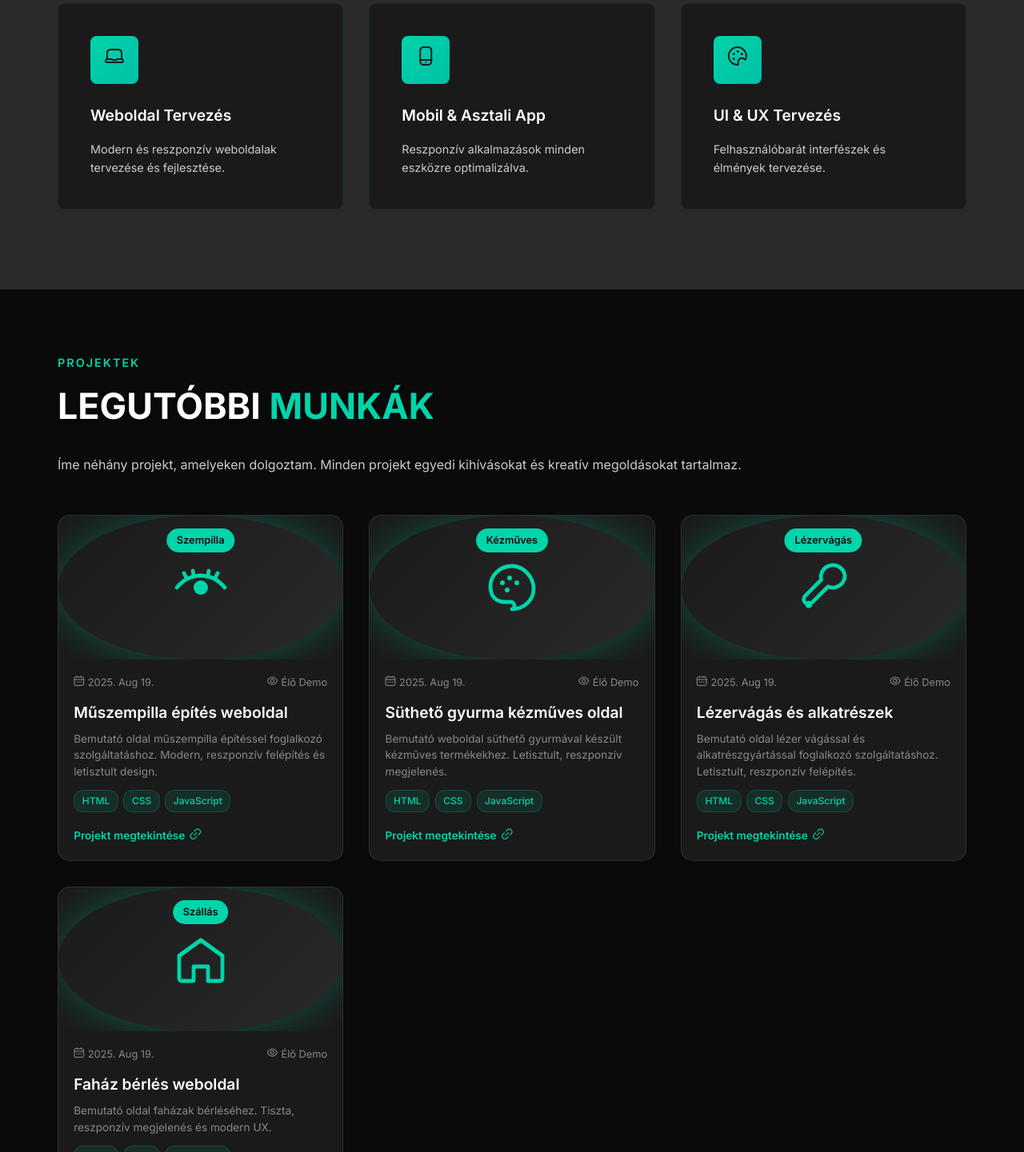
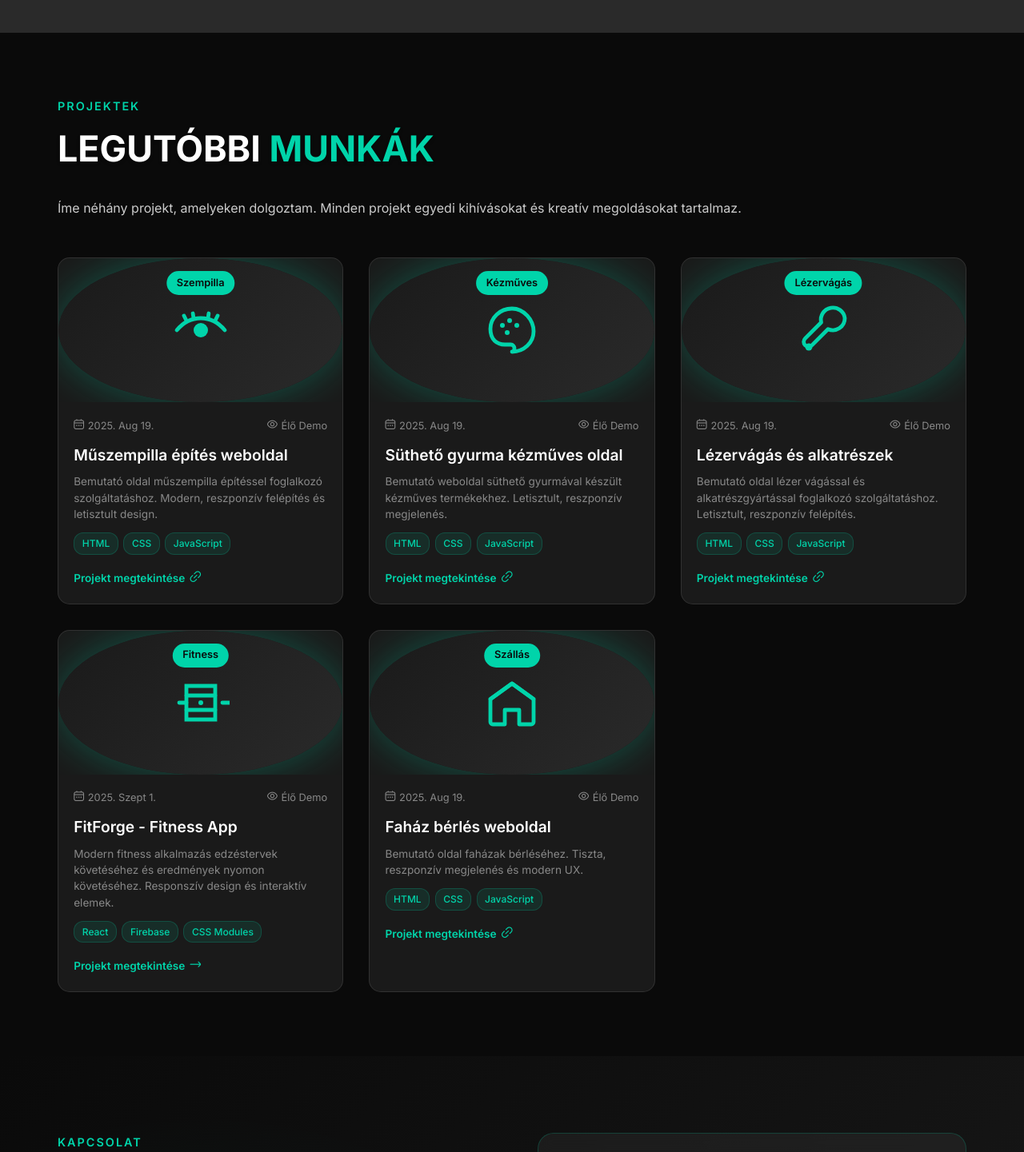
Before and after one commit to rolandbagyula/saj-t-oldal, a plain HTML site: page index.html in a window 1280 px wide. Shown: the part 1834-3275 px from the top of the page at 80% size. Drawn offline with nearby package versions, Linux system fonts and the light colour scheme.

Commit message:
Add files via upload

```diff
--- a/index.html
+++ b/index.html
@@ -75,7 +75,7 @@
                     <div class="section-label">RÓLAM</div>
                     <h2 class="section-title section-title-enhanced">KI <span class="highlight">VAGYOK?</span></h2>
                     <p class="about-description">
-                        Szia, Roland vagyok, frontend fejlesztő és webdesigner. Minden projektet szenvedéllyel és precizitással valósítok meg.
+                        Szia, Roland vagyok, frontend fejlesztő és webdesigner. Nálam nincs hülye vagy túl sok kérdés. A legfontosabb számomra, hogy elégedett legyél a végeredménnyel.
                     </p>
 
                     <div class="skills">
@@ -109,15 +109,7 @@
         <div class="container">
             <div class="services-header">
                 <div class="section-label">SZOLGÁLTATÁSAIM</div>
-                <h2 class="section-title section-title-enhanced">MIT <span class="highlight">CSINÁLOK?</span></h2>
-                <p class="section-description">
-                    Professzionális webfejlesztési szolgáltatásokat nyújtok, amelyek segítenek
-                    megvalósítani a digitális álmaidat. Modern technológiákkal és kreatív
-                    megoldásokkal dolgozom.
-                </p>
-                <a href="#projects" class="cta-button">ÖSSZES MEGTEKINTÉSE</a>
             </div>
-
             <div class="services-grid">
                 <div class="service-card">
                     <div class="service-icon">
@@ -125,14 +117,6 @@
                     </div>
                     <h3>Weboldal Tervezés</h3>
                     <p>Modern és reszponzív weboldalak tervezése és fejlesztése.</p>
-                </div>
-
-                <div class="service-card">
-                    <div class="service-icon">
-                        <i class="fi fi-rr-smartphone"></i>
-                    </div>
-                    <h3>Mobil & Asztali App</h3>
-                    <p>Reszponzív alkalmazások minden eszközre optimalizálva.</p>
                 </div>
 
                 <div class="service-card">
@@ -282,6 +266,46 @@
                 <article class="post-card">
                     <div class="post-image">
                         <div class="image-placeholder">
+                            <!-- Dumbbell icon (inline SVG) for FitForge -->
+                            <svg width="72" height="72" viewBox="0 0 24 24" fill="none" xmlns="http://www.w3.org/2000/svg" aria-label="Dumbbell icon" role="img">
+                                <path d="M6 5h12v14H6z" stroke="currentColor" stroke-width="1.6"/>
+                                <path d="M6 9h12M6 15h12" stroke="currentColor" stroke-width="1.6" stroke-linecap="round"/>
+                                <path d="M3 12h3m15 0h3" stroke="currentColor" stroke-width="1.6" stroke-linecap="round"/>
+                                <path d="M12 12h0" stroke="currentColor" stroke-width="2" stroke-linecap="round"/>
+                            </svg>
+                        </div>
+                        <div class="post-category">Fitness</div>
+                    </div>
+                    <div class="post-content">
+                        <div class="post-meta">
+                            <span class="post-date">
+                                <i class="fi fi-rr-calendar"></i>
+                                2025. Szept 1.
+                            </span>
+                            <span class="post-read-time">
+                                <i class="fi fi-rr-eye"></i>
+                                Élő Demo
+                            </span>
+                        </div>
+                        <h3 class="post-title">FitForge - Fitness App</h3>
+                        <p class="post-excerpt">
+                            Modern fitness alkalmazás edzéstervek követéséhez és eredmények nyomon követéséhez. Responszív design és interaktív elemek.
+                        </p>
+                        <div class="post-tags">
+                            <span class="tag">React</span>
+                            <span class="tag">Firebase</span>
+                            <span class="tag">CSS Modules</span>
+                        </div>
+                        <a href="https://rolandbagyula.github.io/fitforge/" class="read-more" target="_blank" rel="noopener">
+                            Projekt megtekintése
+                            <i class="fi fi-rr-arrow-right"></i>
+                        </a>
+                    </div>
+                </article>
+
+                <article class="post-card">
+                    <div class="post-image">
+                        <div class="image-placeholder">
                             <!-- House icon (inline SVG) -->
                             <svg width="72" height="72" viewBox="0 0 24 24" fill="none" xmlns="http://www.w3.org/2000/svg" aria-label="House icon" role="img">
                                 <path d="M3 10.5 12 4l9 6.5V20a1 1 0 0 1-1 1h-5v-6H9v6H4a1 1 0 0 1-1-1v-9.5Z" stroke="currentColor" stroke-width="1.6" stroke-linecap="round" stroke-linejoin="round"/>
```
